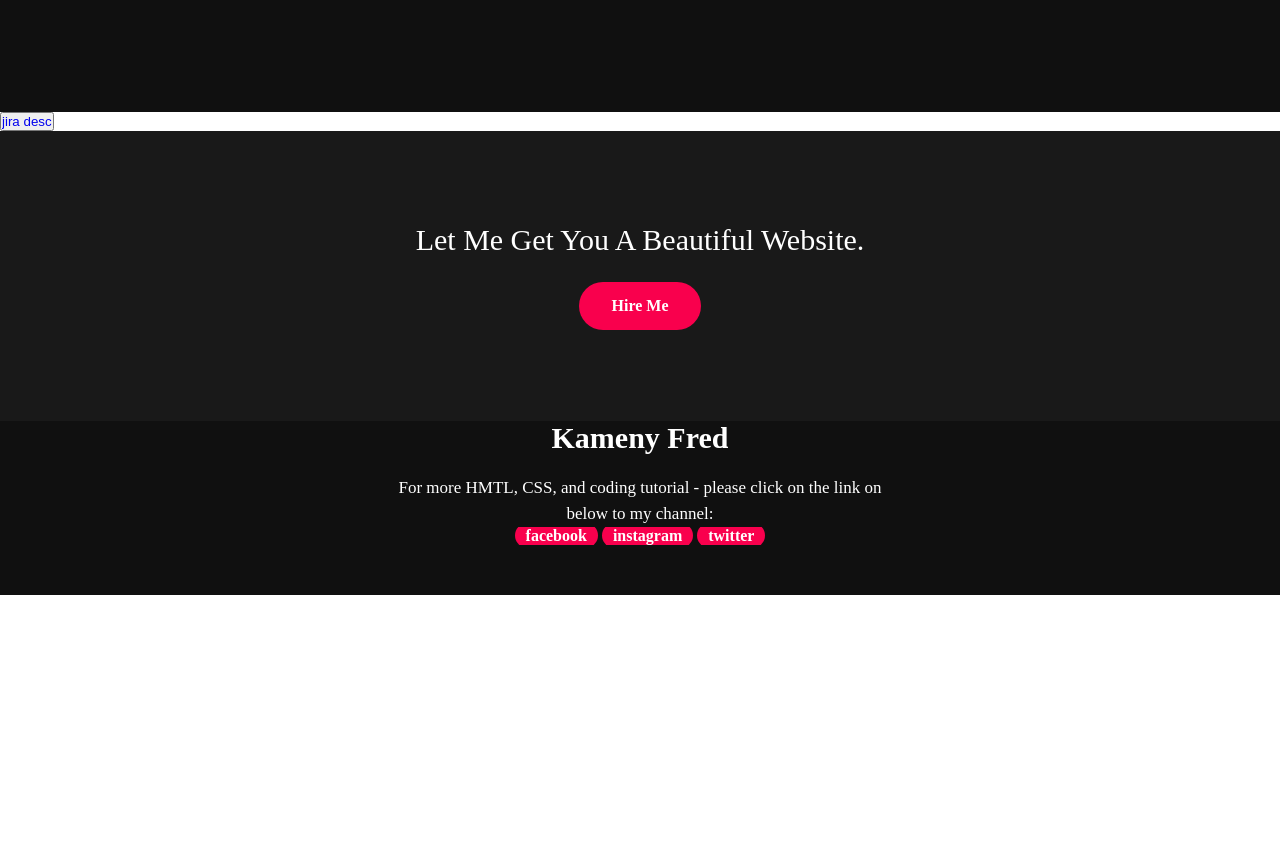
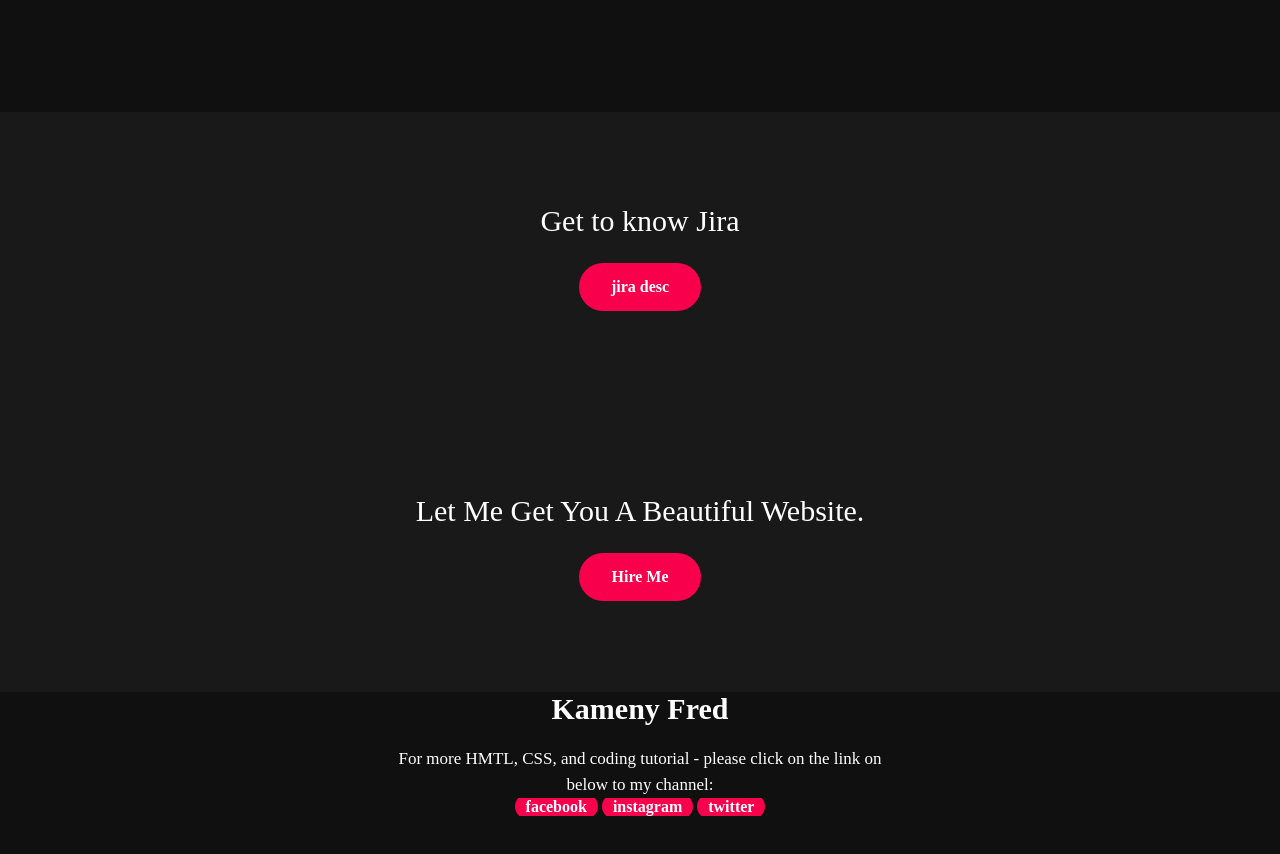
Before and after one commit to 23-hub/23-hub.io, a plain HTML site: page index.html in a window 1280 px wide. Shown: the part 2135-2989 px from the top of the page. Before the commit the page ends 2730 px from the top, so only its background shows below. Drawn offline with Linux system fonts and the light colour scheme.

Commit message:
Added description to Jira

```diff
--- a/index.html
+++ b/index.html
@@ -76,9 +76,12 @@
 
     </div>
 </div>
-<div class="jira-desc">
-    <button><a href="jira.html">jira desc</a></button>
+
+<div class="contact-me">
+    <center><p>Get to know Jira</p></center>
+ <a class="button-two" href="jira.html">jira desc</a>
 </div>
+
 <div class="contact-me">
     <center><p>Let Me Get You A Beautiful Website.</p></center>
  <a class="button-two" href="#">Hire Me</a>
```
